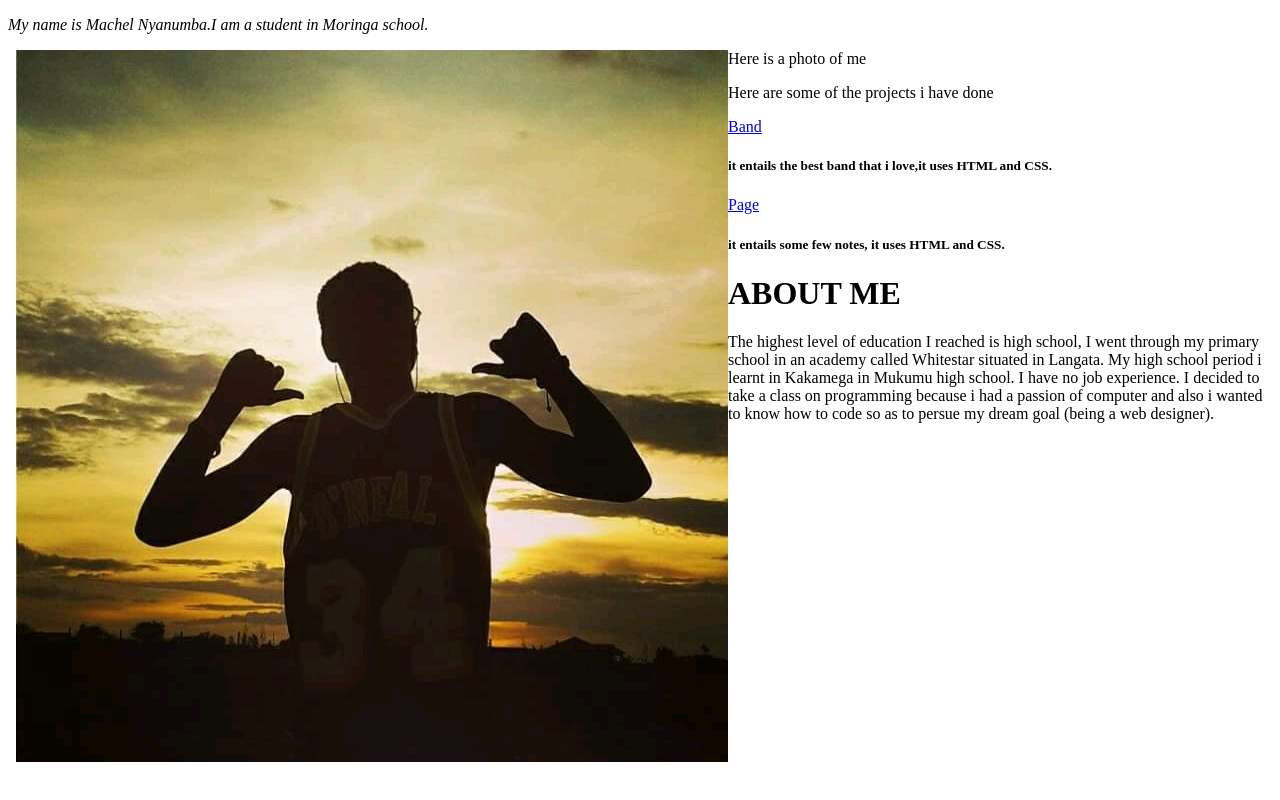
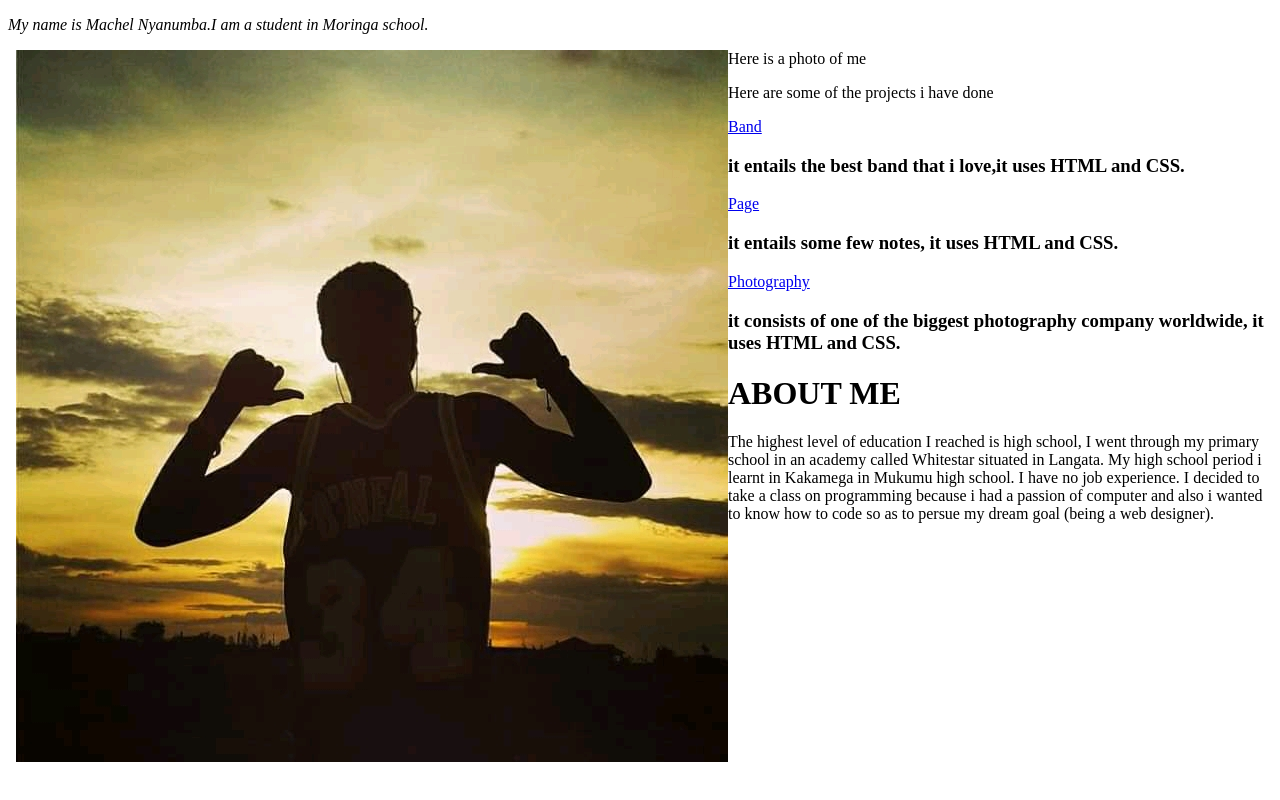
Before and after one commit to Machel54/Le-portfolio, a plain HTML site: page index.html in a window 1280 px wide. Drawn offline with Linux system fonts and the light colour scheme.

Commit message:
addition

```diff
--- a/index.html
+++ b/index.html
@@ -9,9 +9,9 @@
     <img src="images/image.jpg" alt="a picture of me">
     <p>Here is a photo of me</p>
     <p>Here are some of the projects i have done</p>
-    <div><a href="https://github.com/Machel54/band/blob/master/index.html">Band</a></div><h5>it entails the best band that i love,it uses HTML and CSS.</h5>
-    <a href="https://github.com/Machel54/my-first-webpage/blob/master/index.html">Page</a><h5>it entails some few notes, it uses HTML and CSS.</h5>
-
+    <div><a href="https://github.com/Machel54/band/blob/master/index.html">Band</a></div><h3>it entails the best band that i love,it uses HTML and CSS.</h3>
+    <a href="https://github.com/Machel54/my-first-webpage/blob/master/index.html">Page</a><h3>it entails some few notes, it uses HTML and CSS.</h3>
+    <a href="https://github.com/Machel54/photography/blob/master/index.html">Photography</a><h3>it consists of one of the biggest photography company worldwide, it uses HTML and CSS.</h3>
     <h1><strong>ABOUT ME</strong></h1>
     <p>The highest level of education I reached is high school, I went through my primary school in an academy called Whitestar situated in Langata. My high school period i learnt in Kakamega in Mukumu high school. I have no job experience. I decided to take a class on programming because i had a passion of computer and also i wanted to know how to code so as to persue my dream goal (being a web designer).</p>
   </body>
```
